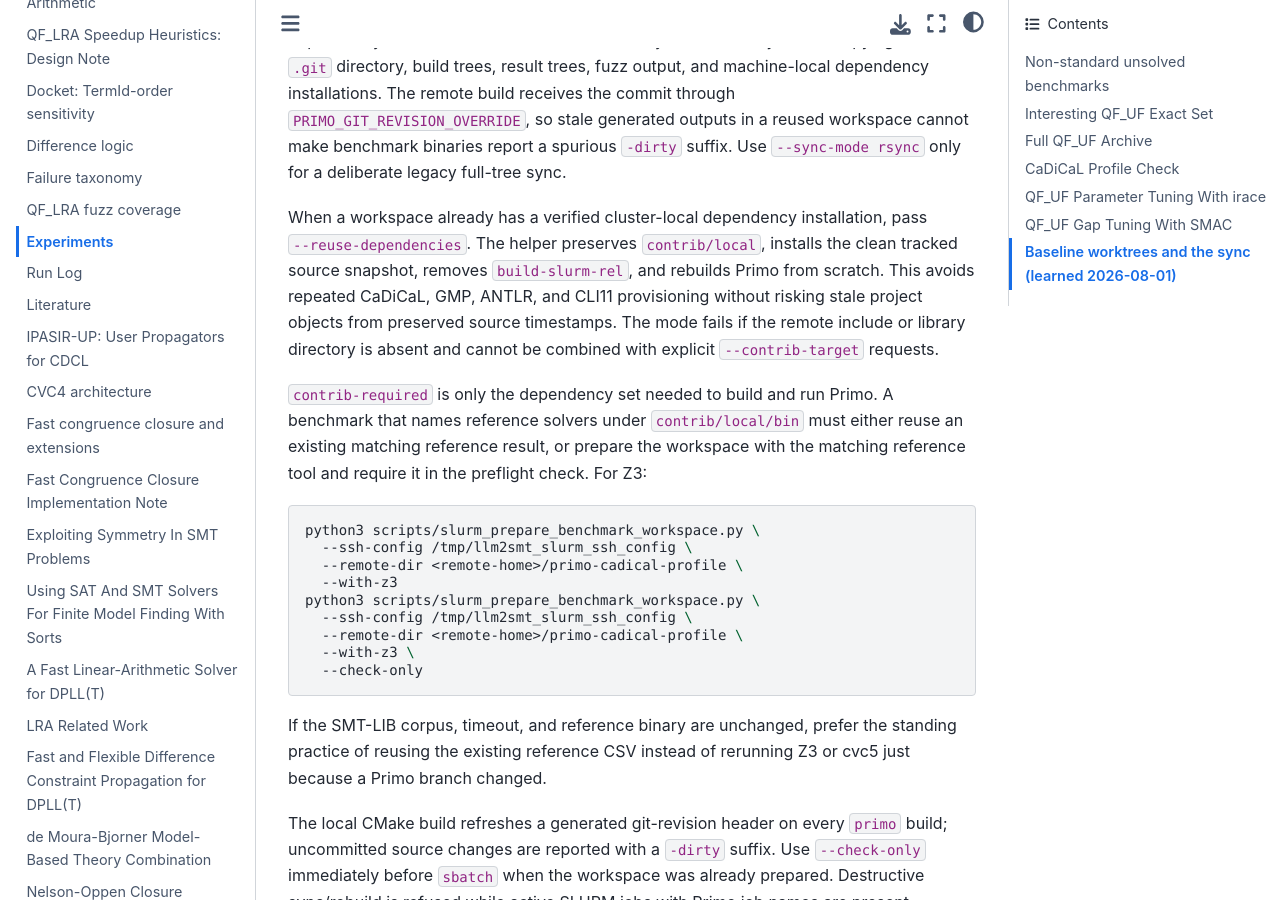
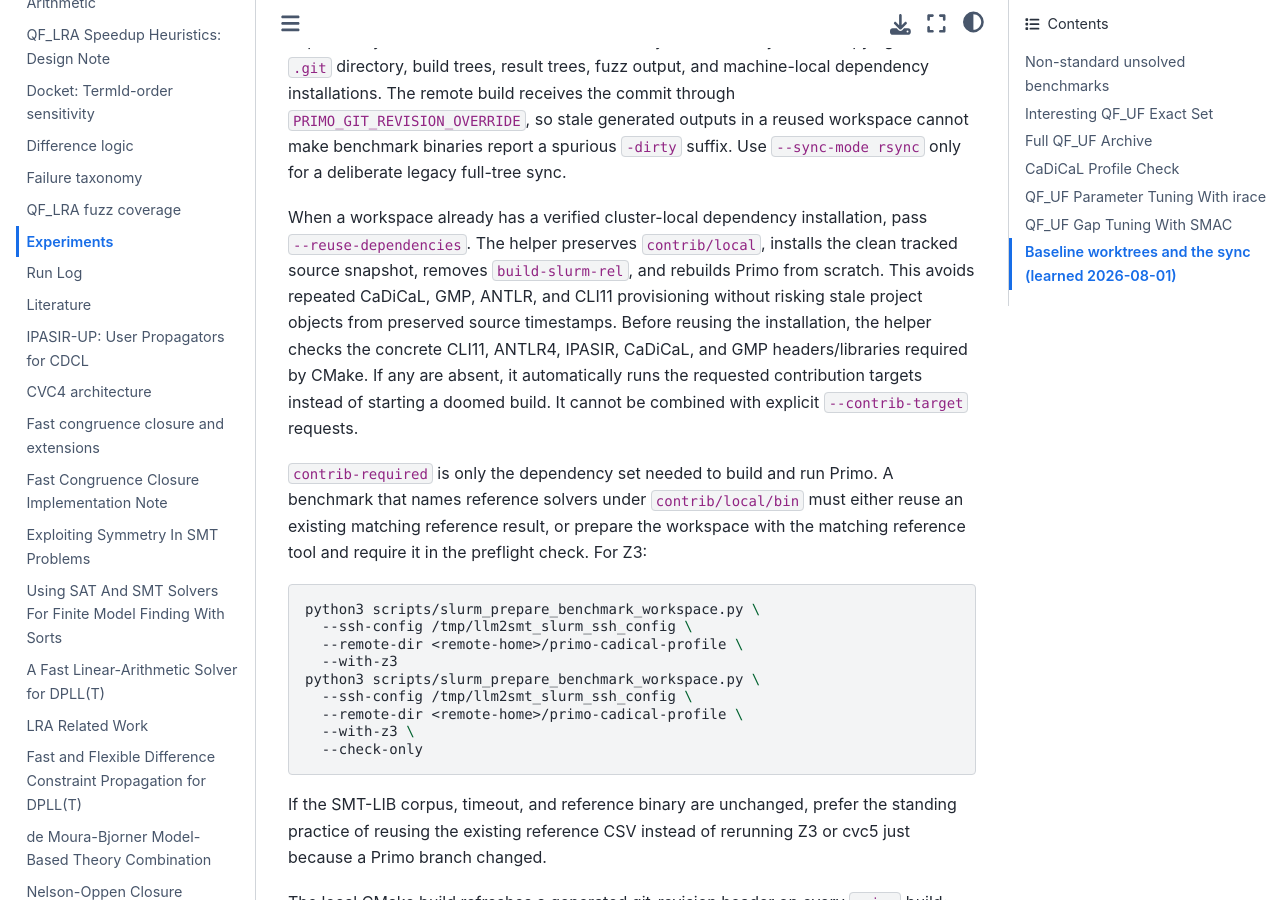
Before and after one commit to primo-solver/primo, a Jupyter Book: the page built from docs/experiments.md, in a window 1280 px wide and 900 px high, scrolled down 2029 px. Built offline with Jupyter Book 1.0.4 settings and Sphinx 7.4.7 and the Sphinx Book theme 1.1.4, drawn with Linux system fonts in a browser that asks for light colours.

```diff
--- a/docs/experiments.md
+++ b/docs/experiments.md
@@ -99,9 +99,11 @@ When a workspace already has a verified cluster-local dependency installation,
 pass `--reuse-dependencies`. The helper preserves `contrib/local`, installs the
 clean tracked source snapshot, removes `build-slurm-rel`, and rebuilds Primo from
 scratch. This avoids repeated CaDiCaL, GMP, ANTLR, and CLI11 provisioning without
-risking stale project objects from preserved source timestamps. The mode fails
-if the remote include or library directory is absent and cannot be combined with
-explicit `--contrib-target` requests.
+risking stale project objects from preserved source timestamps. Before reusing the
+installation, the helper checks the concrete CLI11, ANTLR4, IPASIR, CaDiCaL, and
+GMP headers/libraries required by CMake. If any are absent, it automatically runs
+the requested contribution targets instead of starting a doomed build. It cannot
+be combined with explicit `--contrib-target` requests.
 
 `contrib-required` is only the dependency set needed to build and run Primo. A
 benchmark that names reference solvers under `contrib/local/bin` must either
```
Also changed, not shown: 1 other file.
